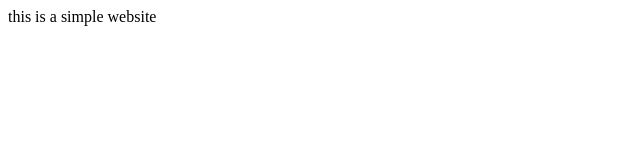
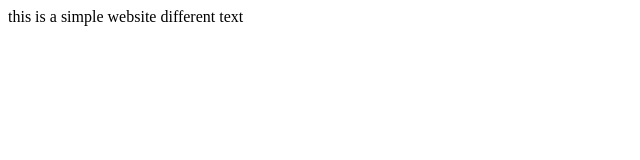
Before and after one commit to 60fov/simple-website-class, a plain HTML site: page index.html in a window 1280 px wide. Shown: the whole page, without its empty margins (0-640 px from the left). Drawn offline with Linux system fonts and the light colour scheme.

Commit message:
Update index.html

```diff
--- a/index.html
+++ b/index.html
@@ -6,6 +6,7 @@
 
 <body>
     <span>this is a simple website</span>
+    <span>different text</span>
 </body>
 
 </html>
```
